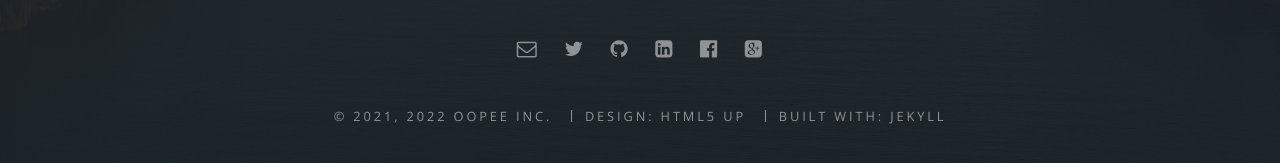
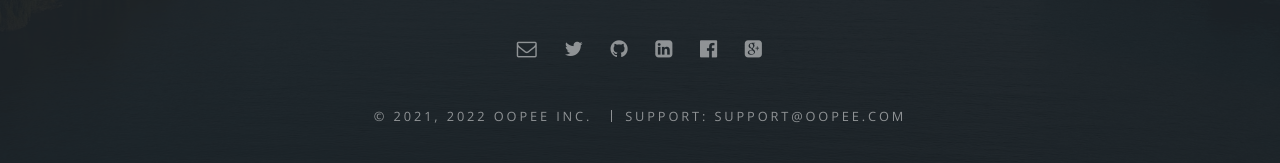
Before and after one commit to inansung/secret.github.io, a Jekyll site: the page built from index.html, in a window 1280 px wide and 900 px high, scrolled down 3648 px. Shown: the part 681-844 px from the top of the window. Built offline with Jekyll 4.4.1, drawn with Linux system fonts in a browser that asks for light colours.

Commit message:
Update footer.html

```diff
--- a/_includes/footer.html
+++ b/_includes/footer.html
@@ -21,7 +21,9 @@
     {% endif %}
     {{ thisyear }}
     {% if site.owner %}{{ site.owner }}{% else %}{{ site.title }}{% endif %}</li>
-    <li>Design: <a href="http://html5up.net" target="_blank">HTML5 UP</a></li>
+    <li>Support: <a href="mailto:support@oopee.com" target="_blank">support@oopee.com</a></li>
+<!--
     <li>Built with: <a href="http://jekyllrb.com" target="_blank">Jekyll</a></li>
+-->
   </ul>
 </footer>
```
